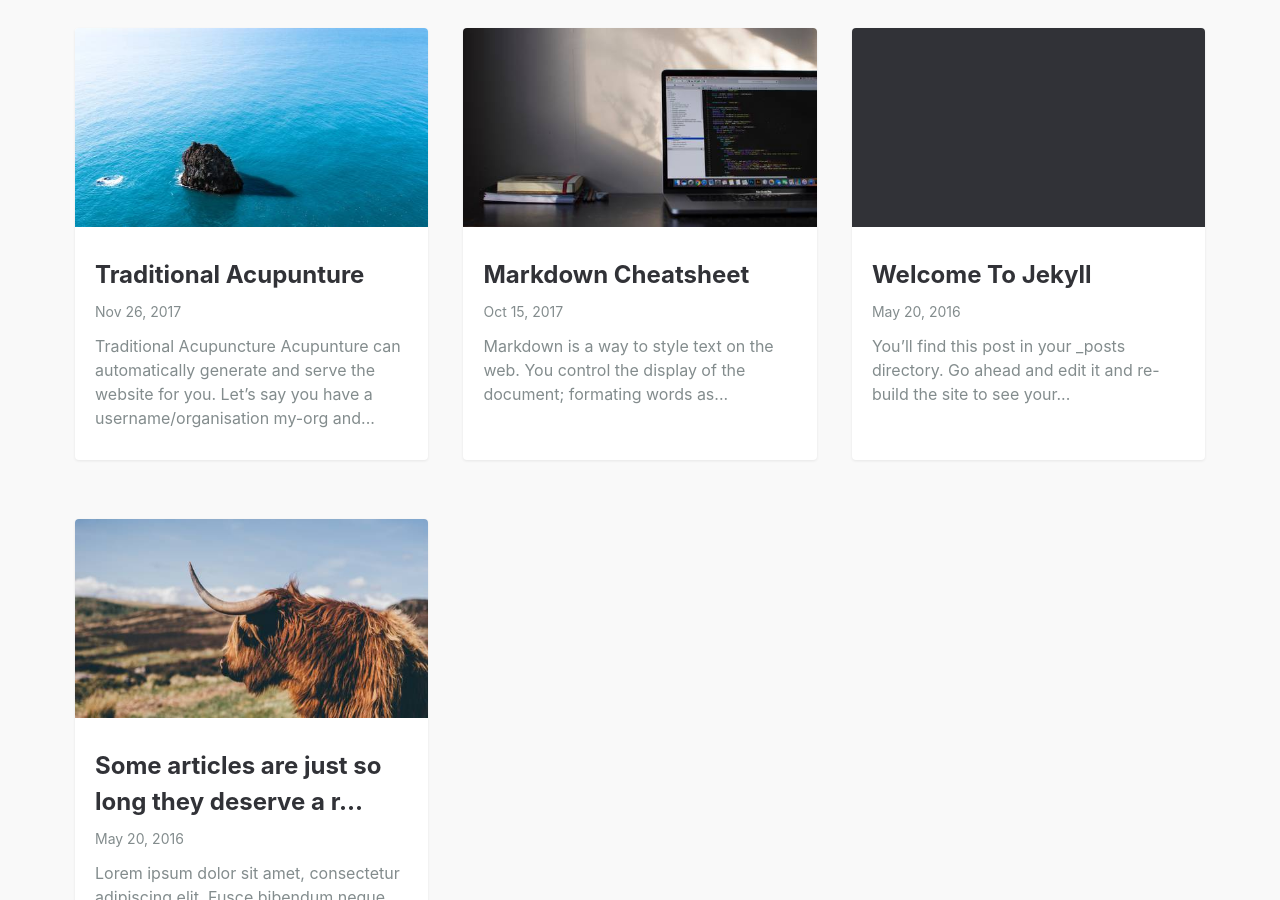
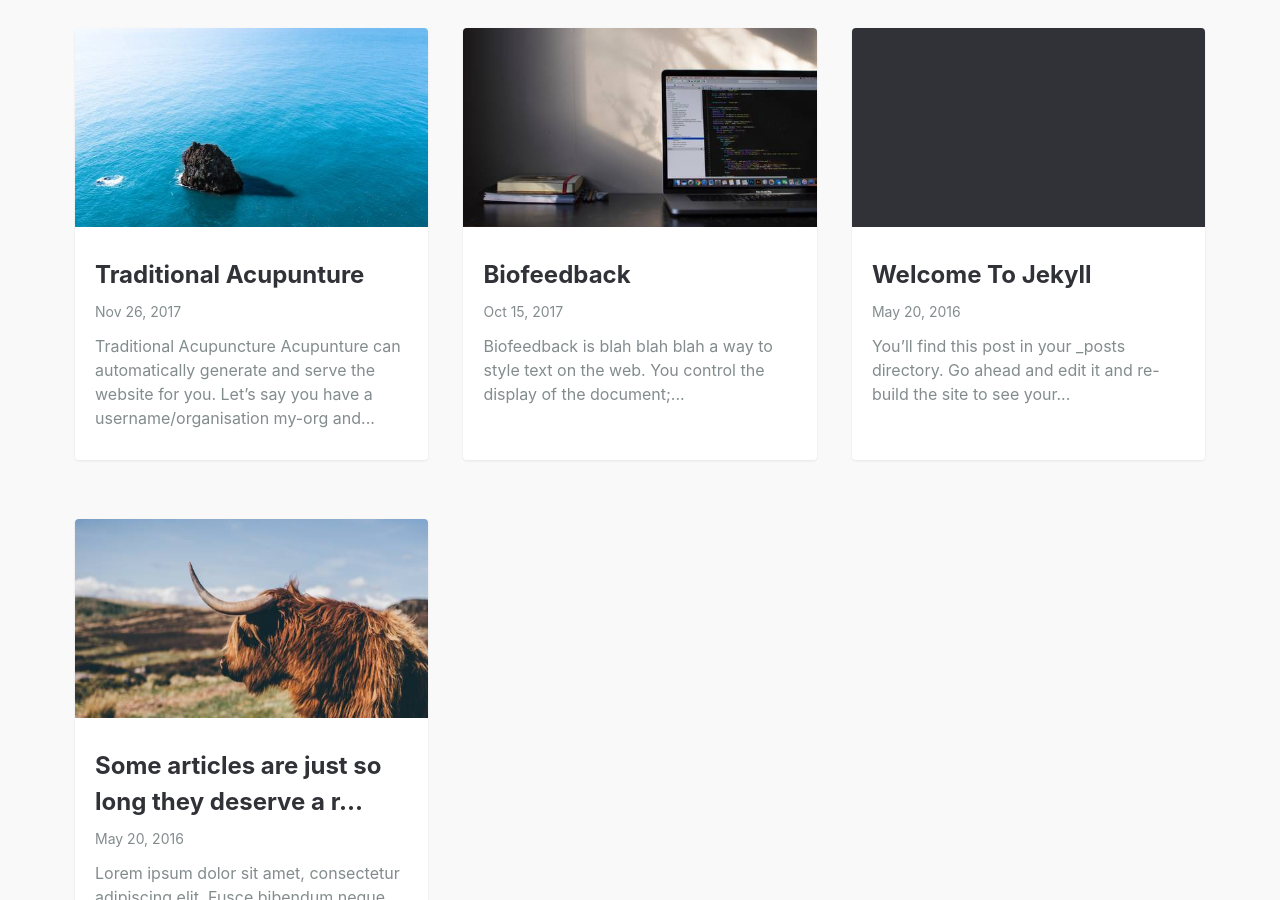
Before and after one commit to jabber99/jabber99.github.io, a Jekyll site: the page built from index.md, in a window 1280 px wide and 900 px high, scrolled down 628 px. Built offline with Jekyll 4.4.1, drawn with Linux system fonts in a browser that asks for light colours.

Commit message:
Update 2017-10-15-markdown-cheatsheet.md

```diff
--- a/_posts/2017-10-15-markdown-cheatsheet.md
+++ b/_posts/2017-10-15-markdown-cheatsheet.md
@@ -1,7 +1,7 @@
 ---
 layout: post
-title: Markdown Cheatsheet
-summary: Markdown is a way to style text on the web. You control the display of the document; formating words as bold or italic, adding images, and creating lists are just a few of the things we can do with Markdown. Mostly, Markdown is just regular text with a few non-alphabetic characters thrown in.
+title: Biofeedback
+summary: Biofeedback is blah blah blah a way to style text on the web. You control the display of the document; formating words as bold or italic, adding images, and creating lists are just a few of the things we can do with Markdown. Mostly, Markdown is just regular text with a few non-alphabetic characters thrown in.
 featured-img: emile-perron-190221
 
 ---
```
